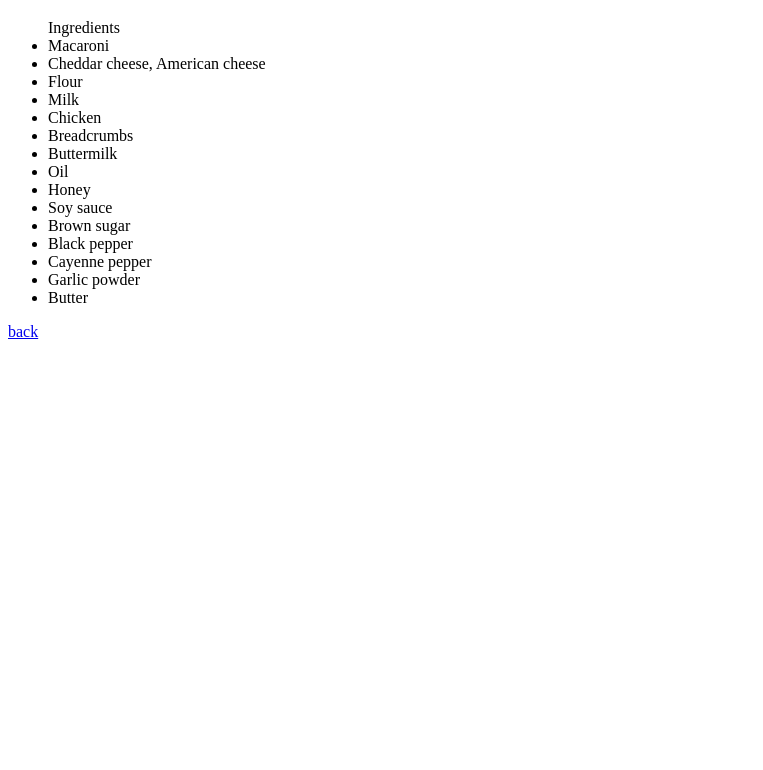
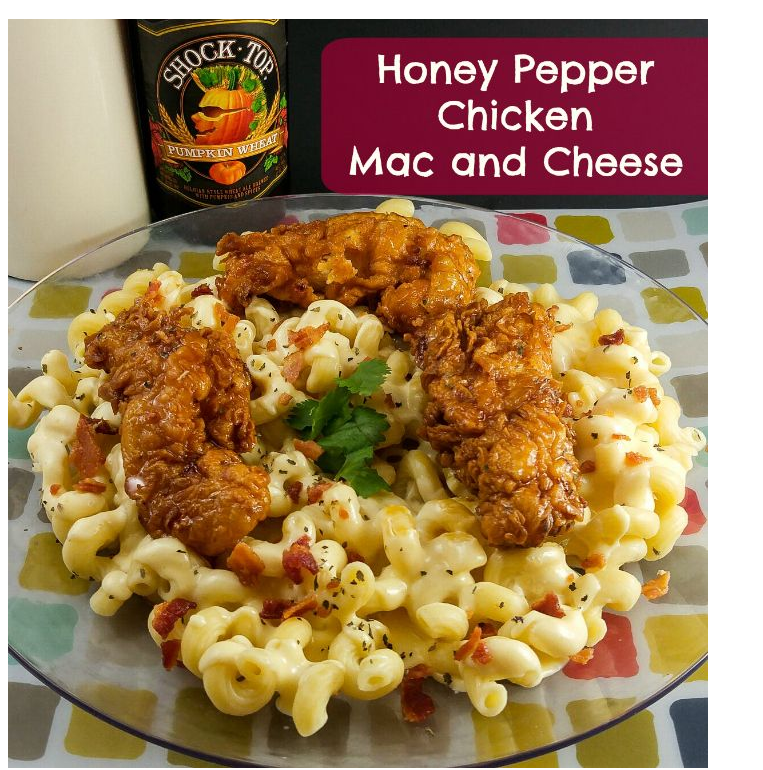
Before and after one commit to Cazmi3r/odin-recipes, a plain HTML site: page recipies/honey-pepper-chicken-mac-and-cheese.html in a window 1280 px wide. Shown: the part 61-831 px from the top of the page, without its empty margins (0-763 px from the left). Before the commit the page ends 800 px from the top, so only its background shows below. Drawn offline with Linux system fonts and the light colour scheme.

Commit message:
feat: add image to recipe

```diff
--- a/recipies/honey-pepper-chicken-mac-and-cheese.html
+++ b/recipies/honey-pepper-chicken-mac-and-cheese.html
@@ -8,6 +8,7 @@
 </head>
 <body>
     <h1>Honey Pepper Chicken with Mac and Cheese</h1>
+    <img src="../images/honeyPepperMacCheese.jpg" alt="Honey Pepper mac and cheese. yum!">
     <ul>Ingredients
         <li>Macaroni</li>
         <li>Cheddar cheese, American cheese</li>
```
Also changed, not shown: images/honeyPepperMacCheese.jpg (added).
